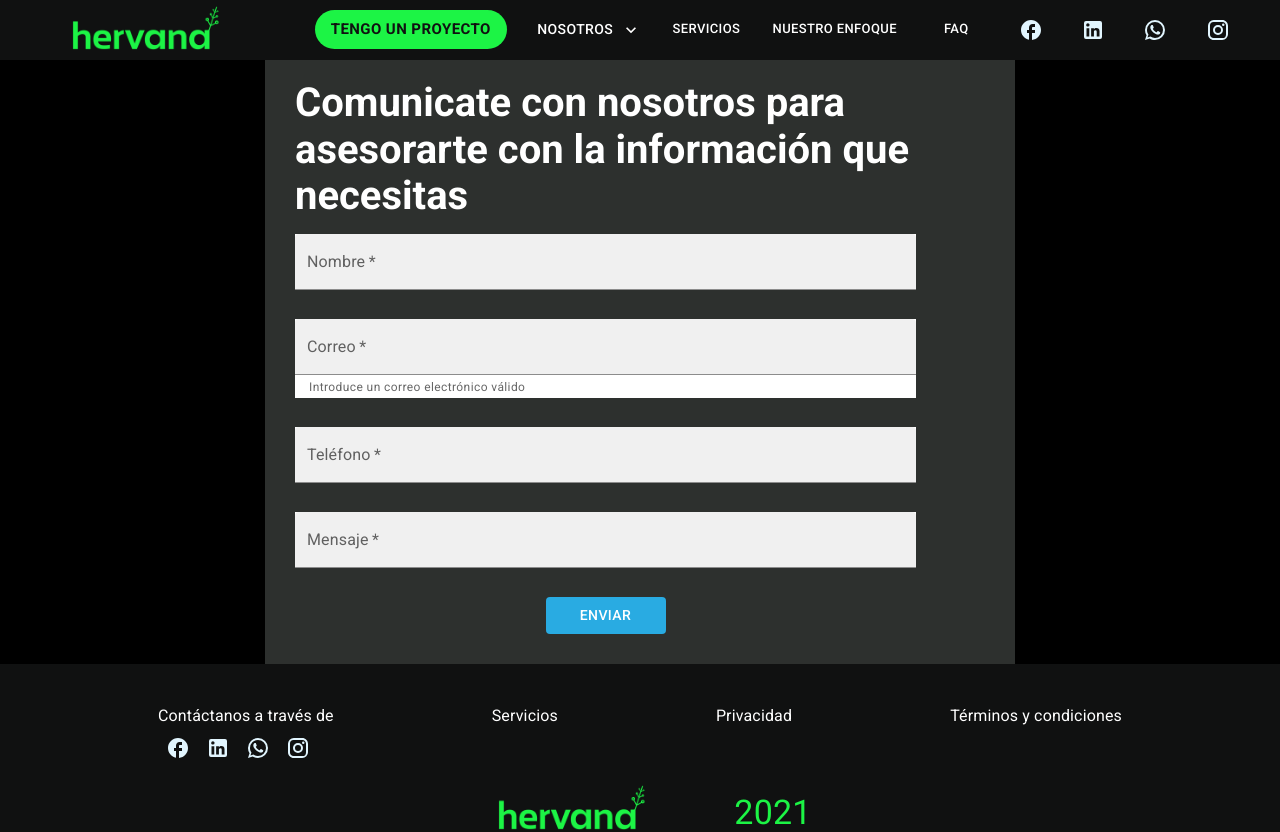
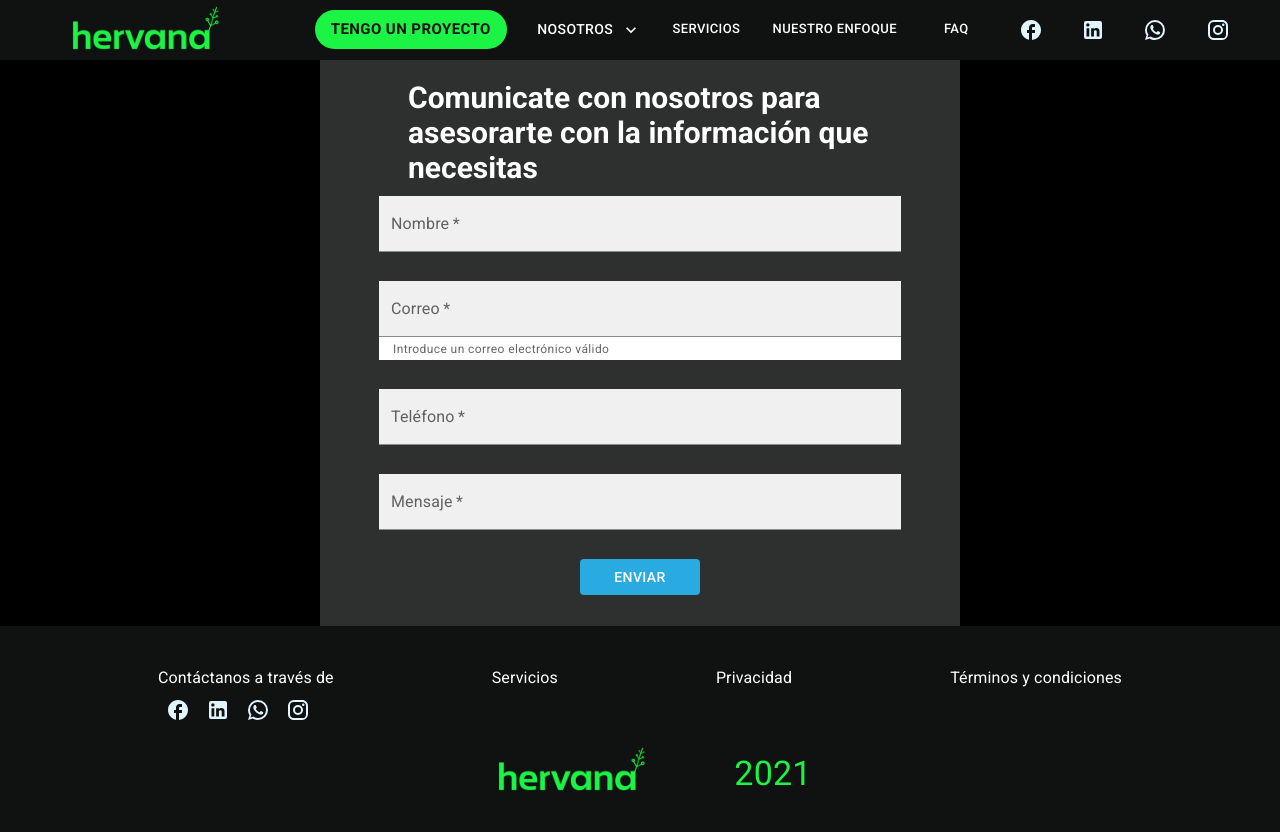
Before and after one commit to EsquizoDEV/hervana, a React (Create React App) app: page /proyecto in a window 1280 px wide. Shown: the top 832 px of the page. Built offline with nearby package versions, Linux system fonts and the light colour scheme.

Commit message:
project fixes

```diff
--- a/src/views/tengoproyecto/ProjectInput.jsx
+++ b/src/views/tengoproyecto/ProjectInput.jsx
@@ -177,28 +177,34 @@ const ProjectInput = () => {
 
       <Grid sx={{marginTop:"50px",display:'flex', flexDirection:'column', justifyContent: 'center', alignItems: 'center'}}
         container
-        direction="column"
-        justifyContent="center"
-        alignItems="stretch"
         >
           <Grid item xs={12} sx={
             {
+              display: "flex",
+              flexDirection:"column",
+              alignItems:"center",
+              justifyContent:"center",
               backgroundColor:"#2D302E",
-              width: isMobile ? "100%" : "750px",
+              width: isMobile ? "100%" : "50vw",
               padding:"30px",
             }
           }>
+            <Box sx={{width:"80%", display:"flex", justifyContent:"center"}}>
+
               <Typography
               gutterBottom
               component="div"
               variant="h3"
               style={
                 {
+                  width:"100%",
                   fontWeight:"bold",
                   color:"white",
-                fontSize:"40px"
+                  fontSize:"30px"
                 }
               }>Comunicate con nosotros para asesorarte con la información que necesitas</Typography>
+
+            </Box>
             <Box component="form"
                 onSubmit={handleSend}
                 sx={
```
Lines whose indentation alone changed are shown as unchanged.
